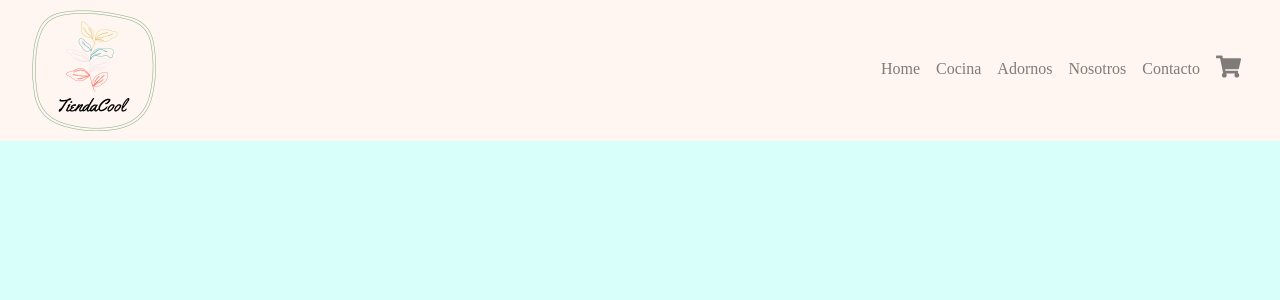
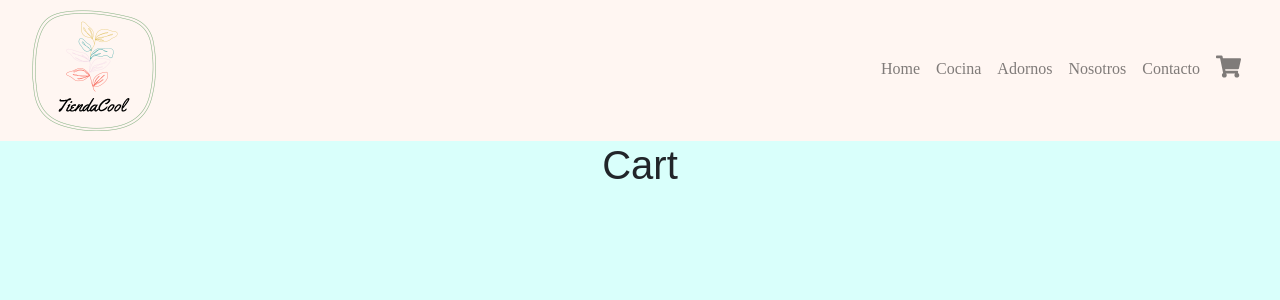
Before and after one commit to DiegoCostanzo/Proyecto_react, a React (Create React App) app: page /Cart in a window 1280 px wide. Shown: the top 300 px of the page. Built offline with nearby package versions, Linux system fonts and the light colour scheme; a web font is replaced by a local one.

Commit message:
Novena version del proyecto de react

```diff
--- a/src/App.jsx
+++ b/src/App.jsx
@@ -8,6 +8,8 @@ import  {BrowserRouter, Switch, Route} from 'react-router-dom';
 import PaginaPrincipal from './containers/PaginaPrincipal';
 import Nosotros from './containers/Nosotros';
 import Contacto from './containers/Contacto';
+import Cart from './containers/Cart';
+
 
 
 
@@ -35,6 +37,9 @@ const App = () => {
             <Route exact path="/Contacto">
              <Contacto/>
             </Route>
+            <Route exact path="/Cart">
+             <Cart></Cart>
+            </Route>
         </Switch>
       </BrowserRouter>
     </>
--- a/src/components/Item/Item.jsx
+++ b/src/components/Item/Item.jsx
@@ -12,7 +12,7 @@ const Item = ({producto}) => {
                 <h4 className="card-title">{producto.nombre}</h4>
                 <p className="card-text">{producto.descripcion}</p>
                 <p><Link to={`/detalle/${producto.id}`}>Detalles</Link></p>
-                <ItemCounts inicial={1} stock={5} onAdd={""} />
+                <ItemCounts inicial={1} stock={5}/>
             </div>
         </div>
     </>
--- a/src/components/controlItems/ItemCounts.jsx
+++ b/src/components/controlItems/ItemCounts.jsx
@@ -4,6 +4,14 @@ import './estiloItemCounts.css';
 
 const ItemCounts = ({inicial,stock,onAdd}) => {
   let [control, setControl] = useState(1);
+
+  const handlerOnAdd = () =>{
+
+    onAdd(control);
+
+  }
+
+
   return (
         <>
           <div className="estilo-controles">
@@ -12,7 +20,7 @@ const ItemCounts = ({inicial,stock,onAdd}) => {
             <button disabled={control===stock}  onClick = {()=>{setControl(control=control+1)}} className="btn btn-primary" type="button" >+</button>
           </div>
           <div>
-          <button disabled={control===stock} type="button" className="mt-4 btn btn-primary btn-lg btn-block">Agregar al carrito</button>
+          <button disabled={control===stock} onClick={handlerOnAdd} type="button" className="mt-4 btn btn-primary btn-lg btn-block">Agregar al carrito</button>
           </div>
         </>
   );
--- a/src/components/detalleProducto/ItemDetail.jsx
+++ b/src/components/detalleProducto/ItemDetail.jsx
@@ -1,4 +1,5 @@
-import { useParams } from 'react-router-dom';
+import { useState } from 'react';
+import { Link, useParams } from 'react-router-dom';
 import ItemCounts from '../controlItems/ItemCounts';
 import './estiloItemDetail.css';
 
@@ -6,6 +7,13 @@ import './estiloItemDetail.css';
 
 const ItemDetail = ({detail}) => {
     const {id} = useParams();
+
+    const [irCart,setIrCart] = useState(false);
+
+    const onAdd = (control) =>{
+        console.log(control);
+        setIrCart(true);
+    }
 
     return (
     <>
@@ -19,7 +27,8 @@ const ItemDetail = ({detail}) => {
                 <p className="card-text estilo-precio">${detail.precio}</p>
                 <p className="estilo-detalle">{detail.detalle}</p>
                 <p className="estilo-detalle">ID del producto: {id}</p>
-                <ItemCounts inicial={1} stock={5} onAdd={""} />
+                {irCart ? <Link to="/Cart"><button type="button" className="mt-4 btn btn-primary btn-lg btn-block">Terminar mi compra</button></Link> : <ItemCounts inicial={1} stock={5} onAdd={onAdd} />}
+
             </div>
         </section>
     </>
--- /dev/null
+++ b/src/containers/Cart.jsx
@@ -0,0 +1,16 @@
+import "../containers/estiloTitulo.css";
+
+
+const Cart = () => {
+
+
+  return (
+        <>
+          <div>
+          <h1 className="estilo-titulo-seccion">Cart</h1>
+          </div>
+        </>
+  );
+}
+
+export default Cart;
```
Also changed, not shown: 1 other file (tests, documents, lock files or other folders).
